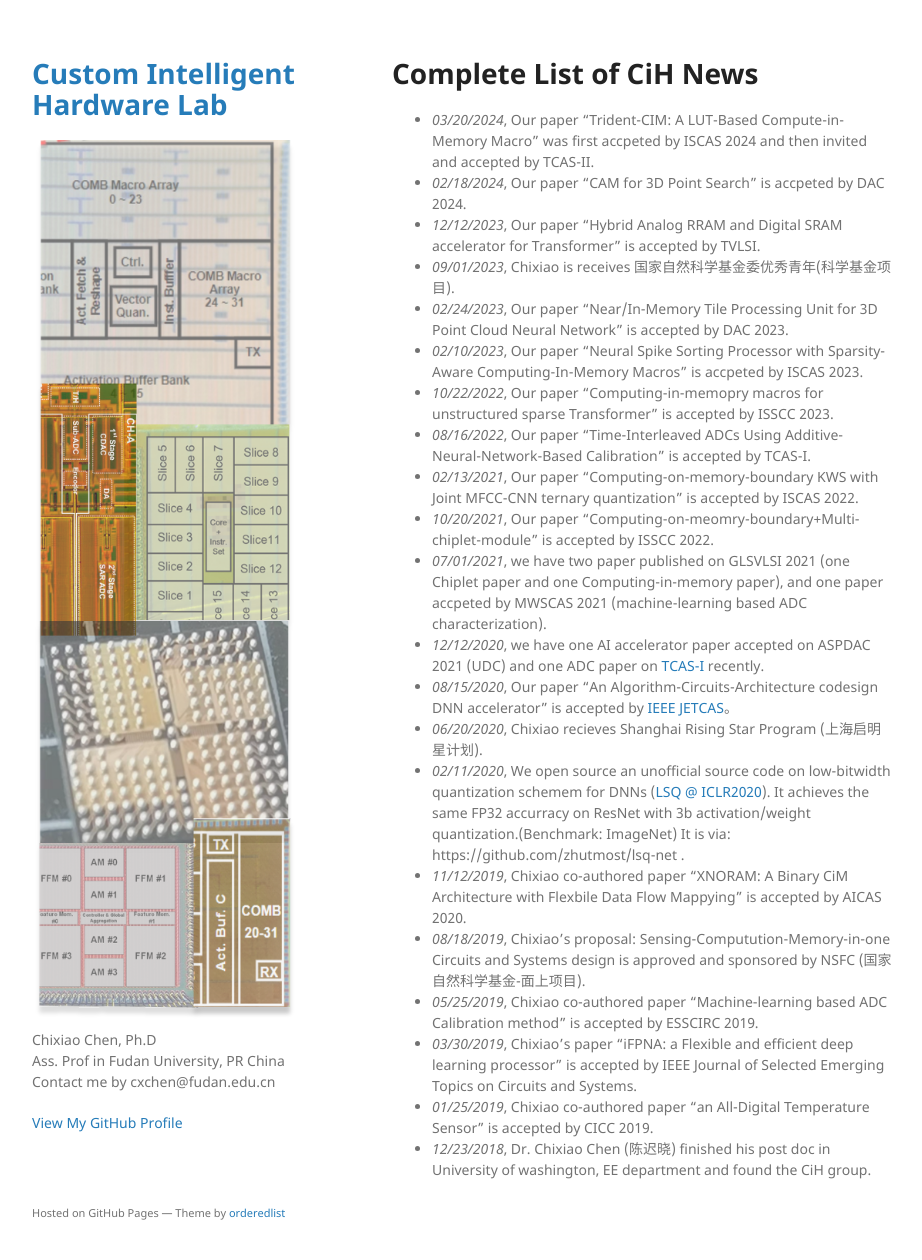
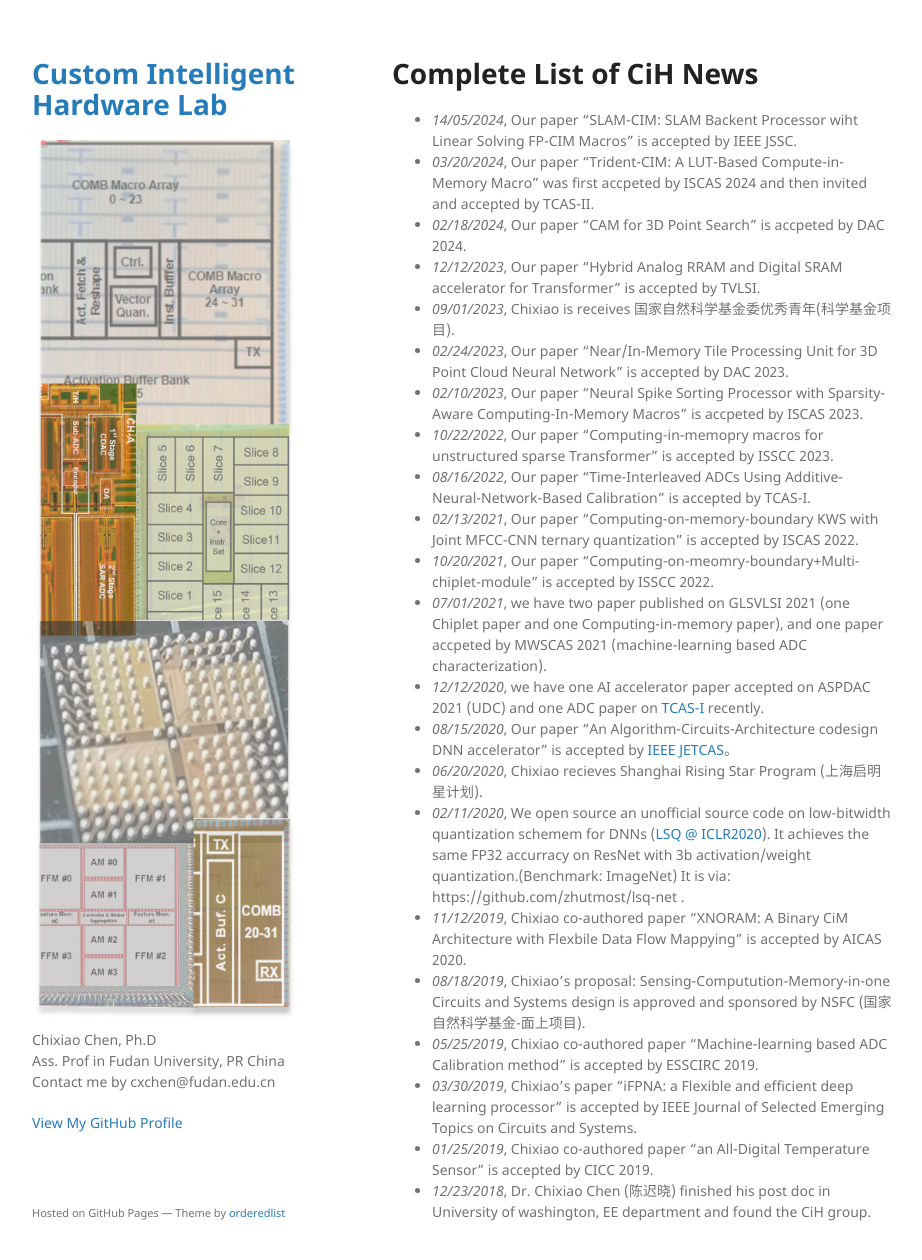
Before and after one commit to cihlab/cihlab.github.io, a Jekyll site: the page built from news.md, in a window 1280 px wide and 1292 px high. Shown: the top 1260 px of the window, without its empty margins (178-1100 px from the left). Built offline with Jekyll 4.4.1, drawn with Linux system fonts in a browser that asks for light colours; our own code applies the rules of GitHub Pages for plain Markdown files.

Commit message:
Update news.md

```diff
--- a/news.md
+++ b/news.md
@@ -4,6 +4,7 @@ layout: default
 
 # Complete List of CiH News
 
+* _14/05/2024_, Our paper “SLAM-CIM: SLAM Backent Processor wiht Linear Solving FP-CIM Macros” is accepted by IEEE JSSC.
 * _03/20/2024_, Our paper "Trident-CIM: A LUT-Based Compute-in-Memory Macro" was first accpeted by ISCAS 2024 and then invited and accepted by TCAS-II.
 * _02/18/2024_, Our paper "CAM for 3D Point Search" is accpeted by DAC 2024.
 * _12/12/2023_, Our paper "Hybrid Analog RRAM and Digital SRAM accelerator for Transformer" is accepted by TVLSI.
```
